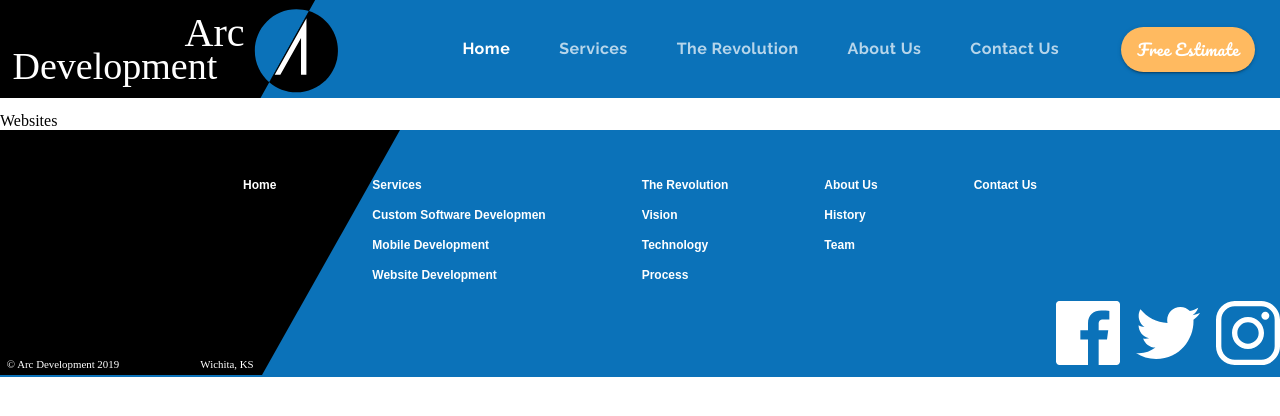
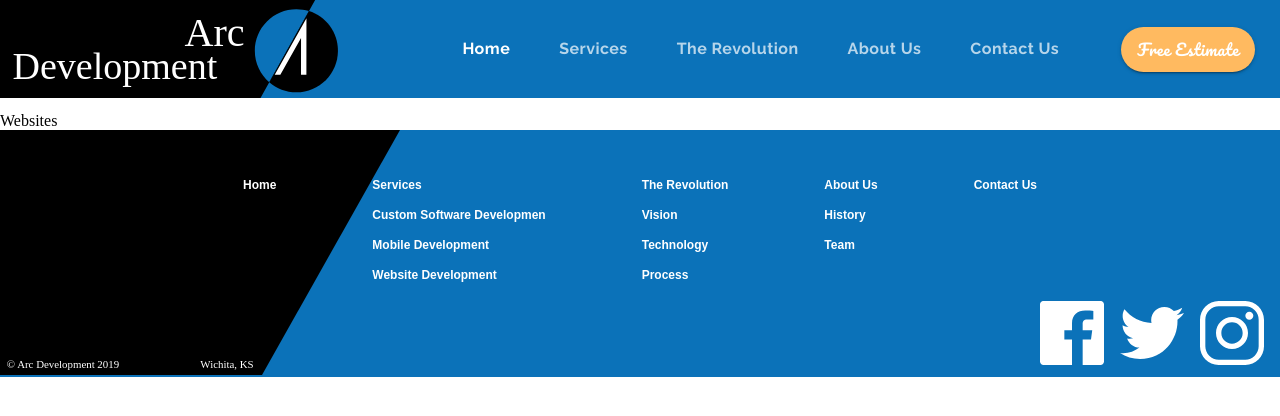
Before and after one commit to Diane998/React-ArcDevelopment, a React (Create React App) app: page /websites in a window 1280 px wide. Shown: the top 416 px of the page. Built offline with nearby package versions, Linux system fonts and the light colour scheme.

Commit message:
Added footer links

```diff
--- a/src/components/ui/Footer.js
+++ b/src/components/ui/Footer.js
@@ -42,12 +42,20 @@ const useStyles = makeStyles(theme => ({
   },
   icon: {
     height: '4em',
-    width: '4em'
+    width: '4em',
+    [theme.breakpoints.down('xs')]: {
+      height: '2em',
+      width: '2em'
+    }
   },
   socialContainer: {
     position: 'abosolute',
     marginTop: '-5.1em',
-    right: '1.5em'
+    marginLeft: '-1.5em',
+    [theme.breakpoints.down('xs')]: {
+      marginTop: '-3.3em',
+      marginLeft: ' -1.2em'
+    }
   }
 }));
 
```
Also changed, not shown: 1 other file (tests, documents, lock files or other folders).
